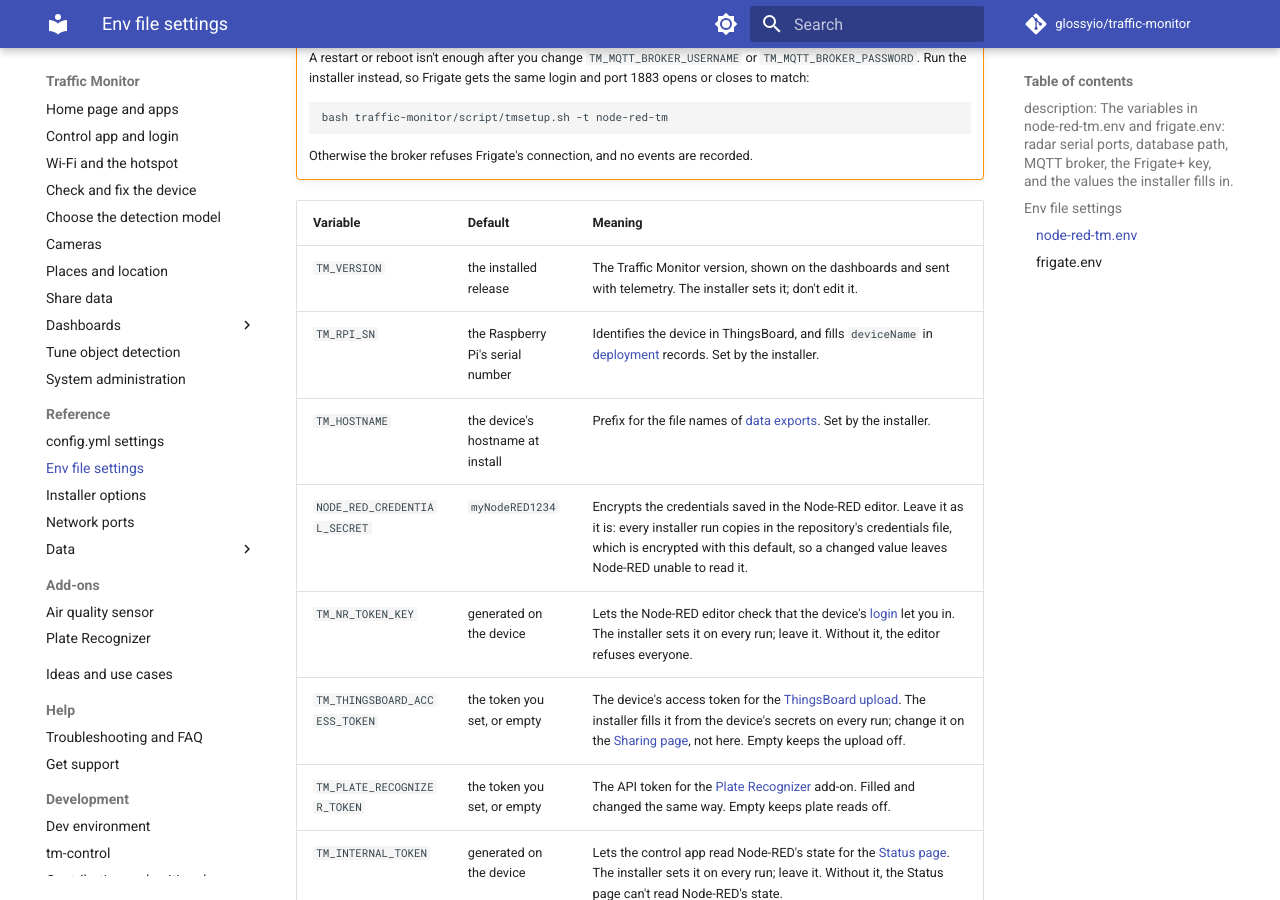
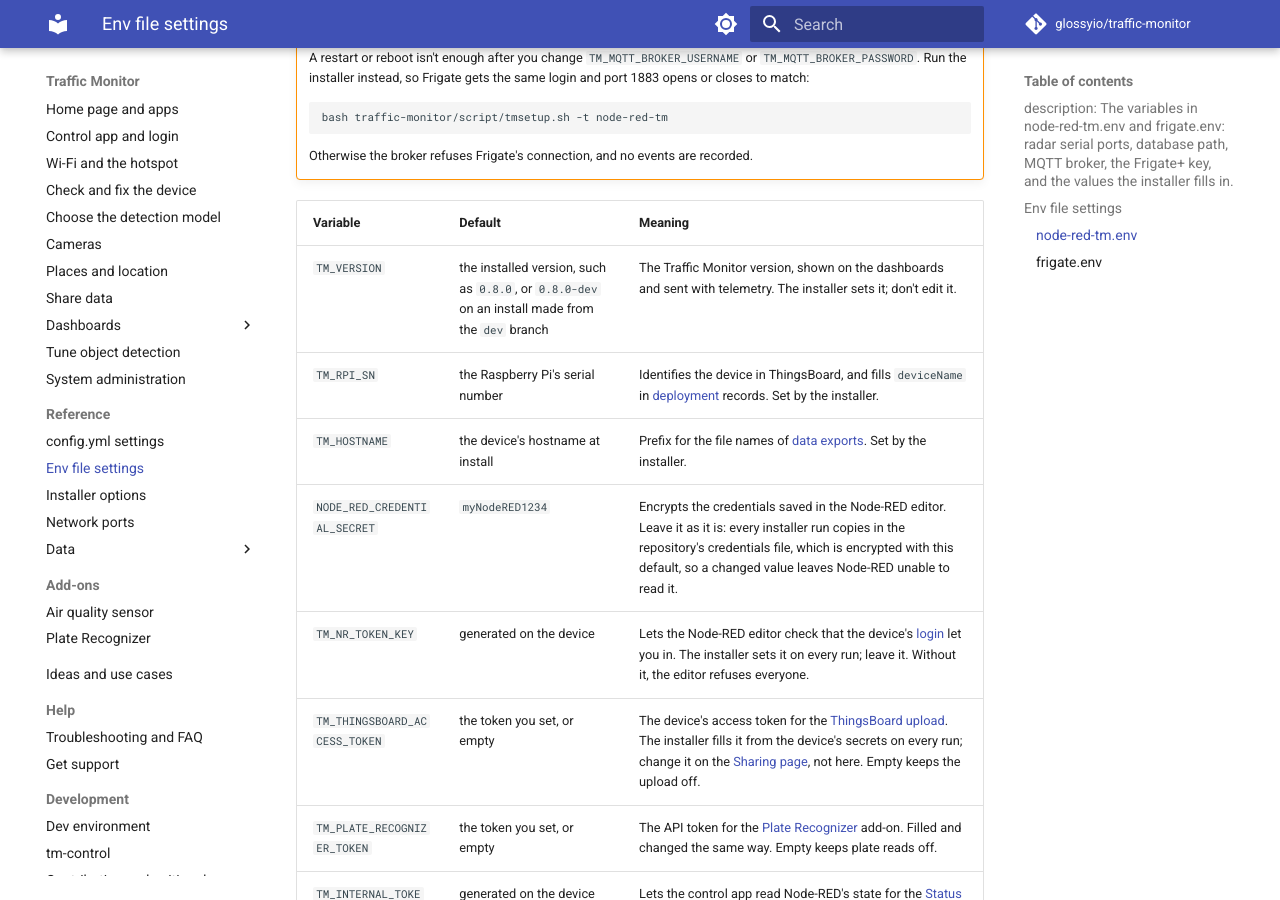
Before and after one commit to glossyio/traffic-monitor, an MkDocs documentation site: the page built from docs/configuration/environment.md, in a window 1280 px wide and 900 px high, scrolled down 680 px. Built offline with MkDocs 1.6.1 and Material for MkDocs 9.7.7, drawn with Linux system fonts in a browser that asks for light colours; comment, search, counter and statistics services are not loaded; the version menu is left out.

Commit message:
Say the version can be a dev one in the environment page
The TM_VERSION row gave its default as "the installed release". On an
install made from dev it is now 0.8.0-dev, so the row says "the
installed version" and gives both forms.

Part of #364.

Assisted-by: Claude Code 2.1.332 (CLI)
AI-Model: Claude Fable 5.2 (claude-fable-5-2)
AI-Effort: high
AI-Role: drafted

```diff
--- a/docs/configuration/environment.md
+++ b/docs/configuration/environment.md
@@ -28,7 +28,7 @@ sudo systemctl restart node-red-tm.service
 
 | Variable | Default | Meaning |
 |---|---|---|
-| `TM_VERSION` | the installed release | The Traffic Monitor version, shown on the dashboards and sent with telemetry. The installer sets it; don't edit it. |
+| `TM_VERSION` | the installed version, such as `0.8.0`, or `0.8.0-dev` on an install made from the `dev` branch | The Traffic Monitor version, shown on the dashboards and sent with telemetry. The installer sets it; don't edit it. |
 | `TM_RPI_SN` | the Raspberry Pi's serial number | Identifies the device in ThingsBoard, and fills `deviceName` in [deployment](../data-and-payloads/data-overview.md#deployment) records. Set by the installer. |
 | `TM_HOSTNAME` | the device's hostname at install | Prefix for the file names of [data exports](../ui/database.md). Set by the installer. |
 | `NODE_RED_CREDENTIAL_SECRET` | `myNodeRED1234` | Encrypts the credentials saved in the Node-RED editor. Leave it as it is: every installer run copies in the repository's credentials file, which is encrypted with this default, so a changed value leaves Node-RED unable to read it. |
```
